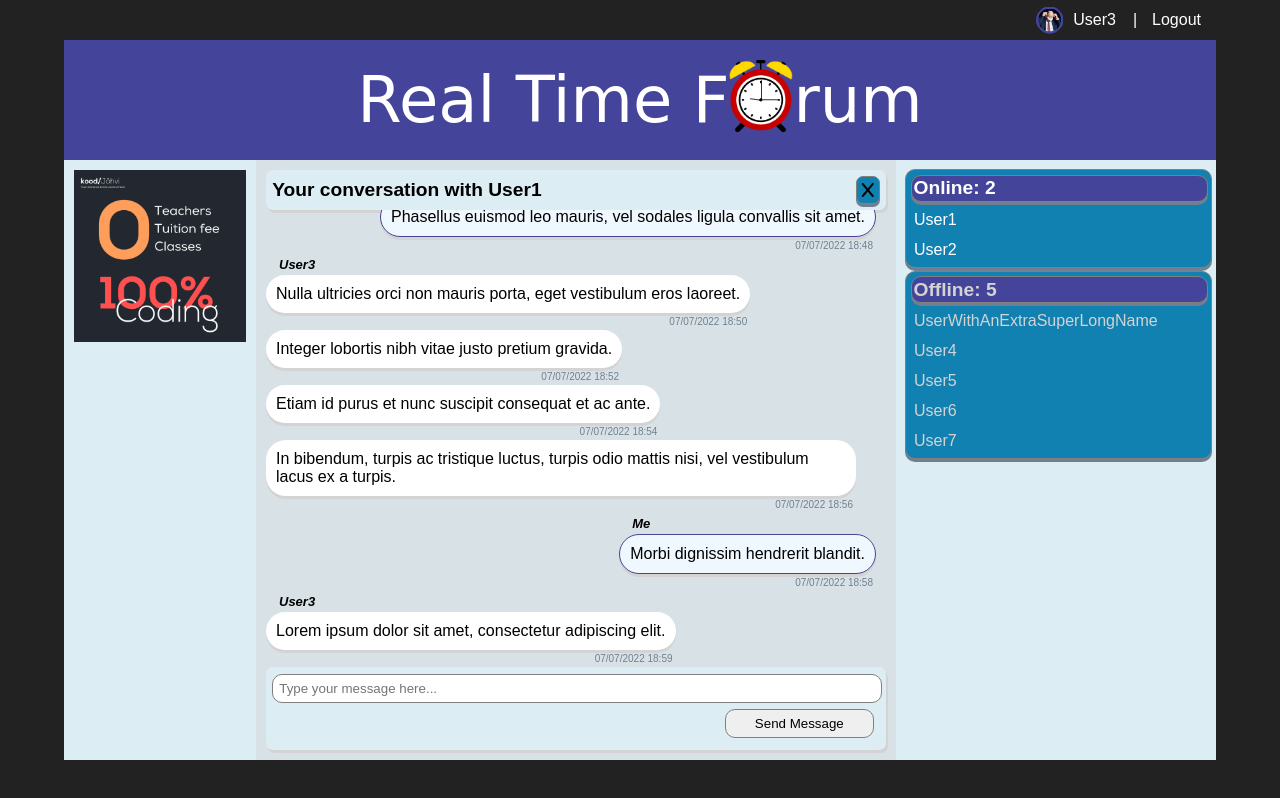
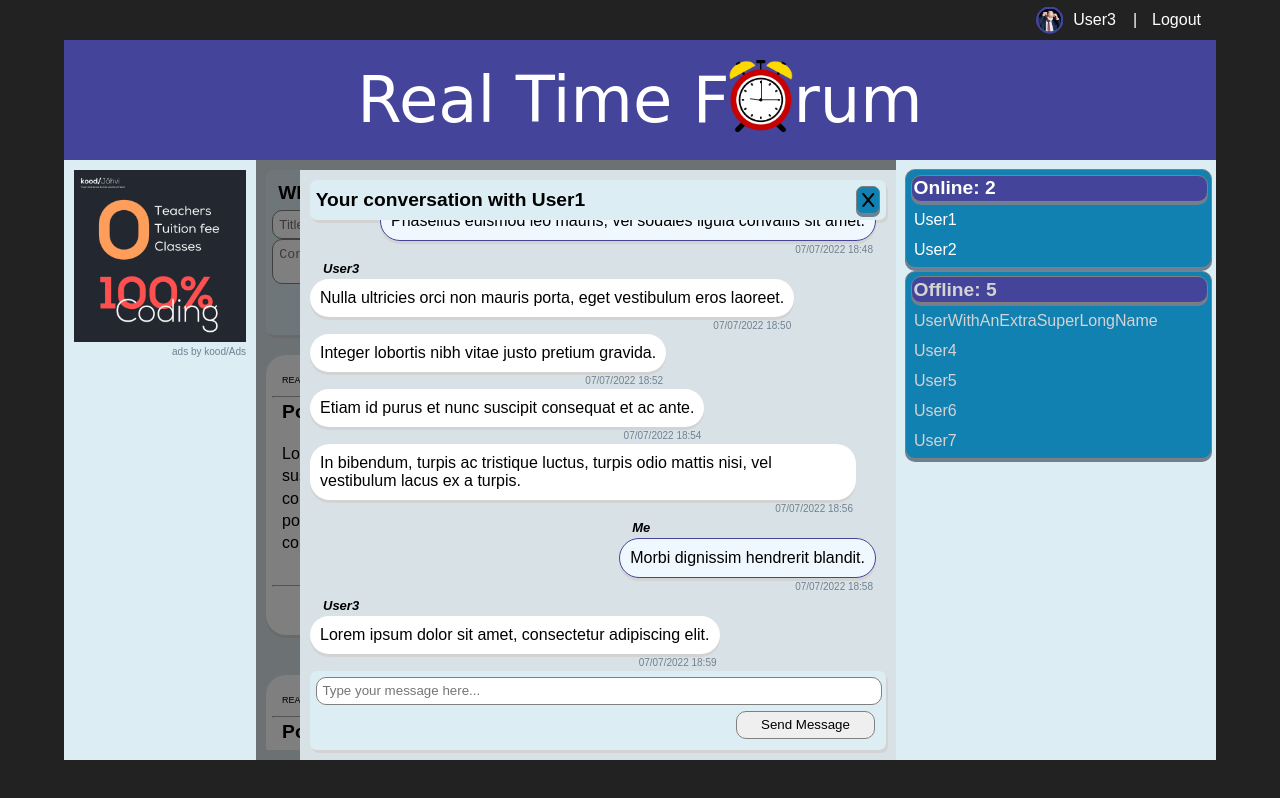
Before and after one commit to RogerSuur/golang-ws-forum, a plain HTML site: page src/webapp/index.html in a window 1280 px wide. Both pictures are taken after a click on the element "User1". Drawn offline with Linux system fonts and the light colour scheme; a web font is replaced by a local one.

Commit message:
Chat with overlay

```diff
--- a/src/static/postsData.json
+++ b/src/static/postsData.json
@@ -2,23 +2,37 @@
   "data": [
     {
       "user": "User3",
-      "title": "Post title nr 3",
+      "title": "Post title nr 5",
       "content": "Lorem ipsum dolor sit amet, consectetur adipiscing elit. Etiam id purus et nunc suscipit consequat et ac ante. Phasellus euismod leo mauris, vel sodales ligula convallis sit amet. Morbi porta porttitor auctor. Duis sollicitudin massa et purus porttitor, nec pulvinar enim egestas. Nullam augue lectus, varius nec condimentum ac, luctus non magna.",
       "timestamp": "07/07/2022 18:34",
       "comments": 1
     },
     {
       "user": "User2",
-      "title": "Post title nr 2",
+      "title": "Post title nr 4",
       "content": "Morbi dignissim hendrerit blandit. Integer lobortis nibh vitae justo pretium gravida. Praesent vel arcu ut purus varius viverra ut in urna. Morbi non eros orci. Nam quis risus justo. Morbi eget urna in risus luctus pellentesque. In vel accumsan urna.",
       "timestamp": "07/07/2022 18:32",
       "comments": 0
     },
     {
       "user": "User1",
+      "title": "Post title nr 3",
+      "content": "In bibendum, turpis ac tristique luctus, turpis odio mattis nisi, vel vestibulum lacus ex a turpis. Nulla ultricies orci non mauris porta, eget vestibulum eros laoreet. Nullam eu erat justo. Cras in ornare magna. Etiam ultrices libero quis blandit porta. Pellentesque rutrum a purus nec sollicitudin. Integer diam nulla, pretium in rutrum vitae, pellentesque in odio. Pellentesque in euismod nisl. Mauris quis nulla et mi fermentum sodales.",
+      "timestamp": "07/07/2022 18:30",
+      "comments": 2
+    },
+    {
+      "user": "User2",
+      "title": "Post title nr 2",
+      "content": "Morbi dignissim hendrerit blandit. Integer lobortis nibh vitae justo pretium gravida. Praesent vel arcu ut purus varius viverra ut in urna. Morbi non eros orci. Nam quis risus justo. Morbi eget urna in risus luctus pellentesque. In vel accumsan urna.",
+      "timestamp": "07/07/2022 18:22",
+      "comments": 0
+    },
+    {
+      "user": "User1",
       "title": "Post title nr 1",
       "content": "In bibendum, turpis ac tristique luctus, turpis odio mattis nisi, vel vestibulum lacus ex a turpis. Nulla ultricies orci non mauris porta, eget vestibulum eros laoreet. Nullam eu erat justo. Cras in ornare magna. Etiam ultrices libero quis blandit porta. Pellentesque rutrum a purus nec sollicitudin. Integer diam nulla, pretium in rutrum vitae, pellentesque in odio. Pellentesque in euismod nisl. Mauris quis nulla et mi fermentum sodales.",
-      "timestamp": "07/07/2022 18:30",
+      "timestamp": "07/07/2022 18:20",
       "comments": 2
     }
   ]
--- a/src/webapp/app.js
+++ b/src/webapp/app.js
@@ -10,6 +10,7 @@ export const messagesWrapper = document.querySelector('.messagesWrapper');
 const userElements = document.querySelectorAll('.userName');
 const messageHeader = document.querySelector('.messagesHeaderText');
 const closeMessages = document.getElementById('closeButton');
+const overlay = document.querySelector('.overlay');
 
 startHeaderClock;
 
@@ -21,7 +22,7 @@ populateMessages(messagesArray, 'User3');
 
 userElements.forEach((user) => {
     user.addEventListener('click', () => {
-        postsElement.classList.add('hidden');
+        overlay.style.zIndex = '1';
         messagesElement.classList.remove('hidden');
         messageHeader.textContent = `Your conversation with ${user.textContent}`;
         messagesWrapper.scrollTop = messagesWrapper.scrollHeight;
@@ -29,6 +30,6 @@ userElements.forEach((user) => {
 });
 
 closeMessages.addEventListener('click', () => {
-    postsElement.classList.remove('hidden');
+    overlay.style.zIndex = '-1';
     messagesElement.classList.add('hidden');
 });
--- a/src/webapp/index.html
+++ b/src/webapp/index.html
@@ -41,7 +41,9 @@
                 <div class="ad">
                     <a href="https://kood.tech/" target="_blank"><img src="/images/ad.png" alt=""></a>
                 </div>
+                <div class="adText">ads by kood/Ads</div>
             </div>
+            <div class="overlay" style="z-index: -1"></div>
             <div class="posts">
                 <div class="newPost">
                     <div class="newPostHeader">
--- a/src/webapp/style.css
+++ b/src/webapp/style.css
@@ -169,6 +169,12 @@ body {
     padding: 10px;
 }
 
+.adText {
+    align-self: flex-end;
+    font-size: x-small;
+    color: slategray;
+}
+
 img {
     width: 100%;
     height: auto;
@@ -187,6 +193,7 @@ img:hover {
     grid-row: main / footer;
     grid-column: main-posts / main-users;
     background-color: rgb(216, 226, 230);
+    z-index: 0;
 }
 
 .postsWrapper {
@@ -401,10 +408,16 @@ i {
     padding: 10px;
     display: flex;
     flex-direction: column;
+    align-self: flex-end;
+    justify-self: flex-end;
     grid-row: main / footer;
     grid-column: main-posts / main-users;
+    max-height: 95%;
+    min-height: auto;
+    width: 90%;
     background-color: rgb(216, 226, 230);
     justify-content: space-between;
+    z-index: 2;
 }
 
 .messagesHeader {
@@ -500,6 +513,15 @@ i {
 
 /* general */
 
+.overlay {
+    display: flex;
+    grid-row: main / footer;
+    grid-column: main-posts / main-users;
+    pointer-events: none;
+    cursor: default;
+    background-color: rgba(0,0,0,0.5);
+}
+
 .hidden {
     display: none;
 }
```
